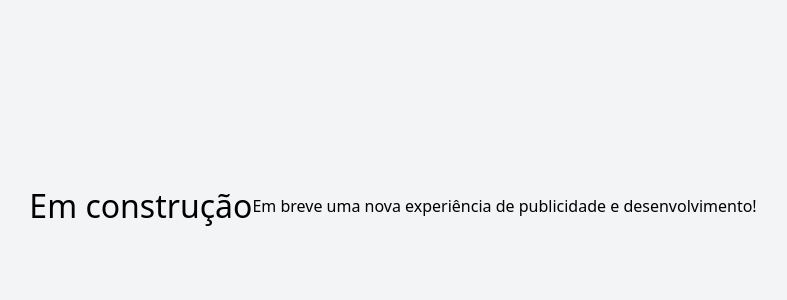
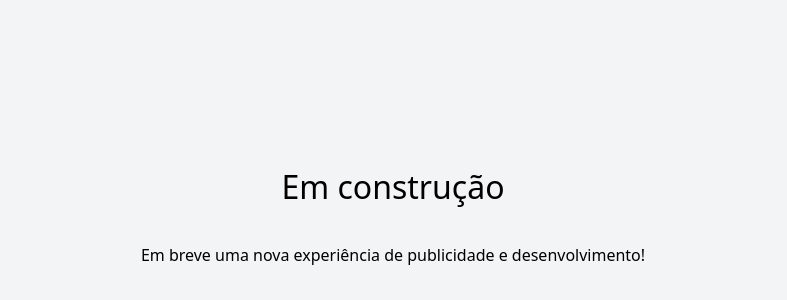
Before and after one commit to projeto-aeon/cursoscaduceu, a Nuxt app: page / in a window 1280 px wide. Shown: the part 194-494 px from the top of the page, without its empty margins (247-1034 px from the left). Built offline with nearby package versions, Linux system fonts and the light colour scheme; a web font is replaced by a local one.

Commit message:
configuraçoes iniciais

```diff
--- a/components/Tutorial.vue
+++ b/components/Tutorial.vue
@@ -1,7 +1,7 @@
 <!-- Please remove this file from your project -->
 <template>
-  <div class="relative flex items-top justify-center min-h-screen bg-gray-100 sm:items-center sm:pt-0">
-    <h1>Em construção</h1>
+  <div class="relative flex flex-col items-top justify-center min-h-screen bg-gray-100 sm:items-center sm:pt-0">
+    <h1>Em construção</h1><br/>
     <h2>Em breve uma nova experiência de publicidade e desenvolvimento!</h2>
   </div>
 </template>
```
